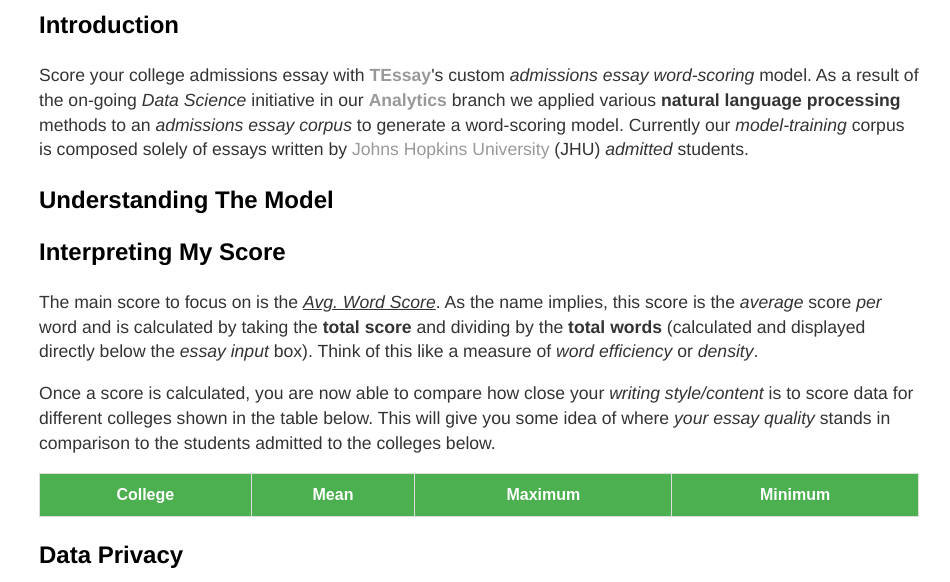
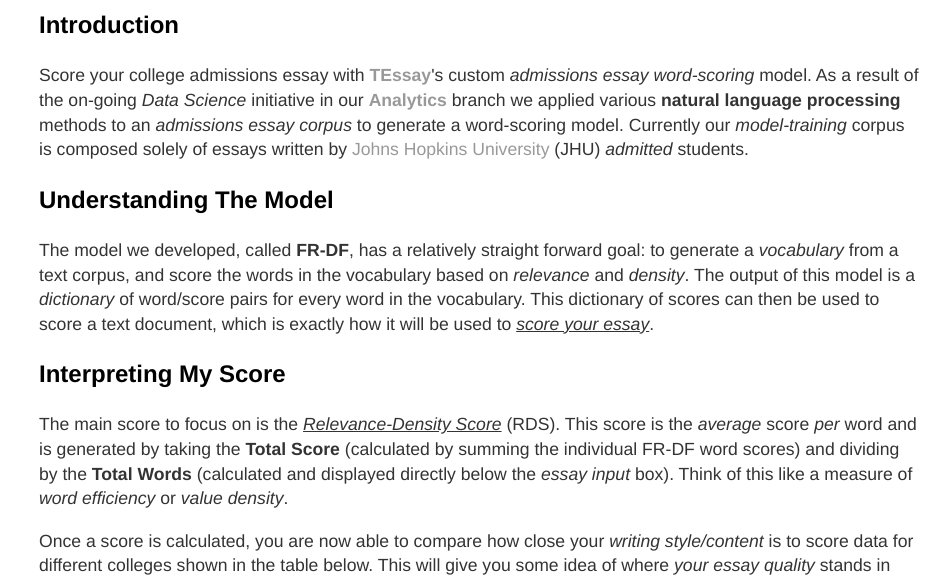
Before and after one commit to TEssayAnalytics/PnF_nlp, a plain HTML site: page index.html in a window 1280 px wide. Shown: the part 186-768 px from the top of the page, without its empty margins (161-1111 px from the left). Drawn offline with Linux system fonts and the light colour scheme.

Commit message:
Overhauled all sections and renamed renamed avg. word score to relevance-density score

```diff
--- a/index.html
+++ b/index.html
@@ -12,7 +12,6 @@
     <meta name="viewport" content="width=device-width, initial-scale=1,
                                    user-scale=no, minimum-scale=1,
                                    maximum-scale=1">
-
     <!-- link to main stylesheet -->
     <link rel="stylesheet" type="text/css" href="css/main.css">
     <style>
@@ -40,6 +39,12 @@
       }
 
       #data_privacy {
+        font-family: 'Helvetica', 'Arial', 'Sans-Serif', monospace;
+        width: 110vmin;
+        margin: auto auto;
+      }
+
+      #calculate_score {
         font-family: 'Helvetica', 'Arial', 'Sans-Serif', monospace;
         width: 110vmin;
         margin: auto auto;
@@ -120,16 +125,26 @@
       </div>
       <div id="model_details">
         <h3>Understanding The Model</h3>
+        <p>
+          The model we developed, called <b>FR-DF</b>, has a relatively straight
+          forward goal: to generate a <i>vocabulary</i> from a text corpus, and
+          score the words in the vocabulary based on <i>relevance</i> and
+          <i>density</i>. The output of this model is a <i>dictionary</i> of
+          word/score pairs for every word in the vocabulary. This dictionary
+          of scores can then be used to score a text document, which is exactly
+          how it will be used to <u><i>score your essay</i></u>.
       </div>
       <div id="scoring_details">
         <h3>Interpreting My Score</h3>
         <p>
-          The main score to focus on is the <u><i>Avg. Word Score</i></u>. As the
-          name implies, this score is the <i>average</i> score <i>per</i> word
-          and is calculated by taking the <b>total score</b> and dividing by
-          the <b>total words</b> (calculated and displayed directly below the
-          <i>essay input</i> box). Think of this like a measure of
-          <i>word efficiency</i> or <i>density</i>.
+          The main score to focus on is the
+          <u><i>Relevance-Density Score</i></u> (RDS). This score is the
+          <i>average</i> score <i>per</i> word and is generated by taking the
+          <b>Total Score</b> (calculated by summing the individual FR-DF word
+          scores) and dividing by the <b>Total Words</b>
+          (calculated and displayed directly below the <i>essay input</i> box).
+          Think of this like a measure of <i>word efficiency</i> or
+          <i>value density</i>.
         </p>
         <p>
           Once a score is calculated, you are now able to compare how close
@@ -157,7 +172,8 @@
           will be <i>automatically deleted</i> to protect your privacy.
         </p>
       </div>
-      </br>
+      <div id="calculate_score">
+        <h3>Calculate Score</h3>
         <div id="avg_word_score">
           <!-- place holder -->
           </br>
@@ -178,6 +194,7 @@
           </br>
           <!-- place holder -->
         </div>
+      </div>
     </div><!-- /.container -->
     </br>
     </br>
--- a/scripts/essay_utils.js
+++ b/scripts/essay_utils.js
@@ -59,7 +59,8 @@ function check_words(e) {
 
     // update score
     avg_score_div.innerHTML =
-      'Avg. Word Score: ' + (word_count != 0 ? score/word_count : 0).toFixed(4);
+      'Relevance-Density Score: ' +
+      (word_count != 0 ? score/word_count : 0).toFixed(4);
     misc_score_div.innerHTML =
       'Total Words: ' + total_words_template +
       '  |  ' +
```
Lines whose indentation alone changed are shown as unchanged.
